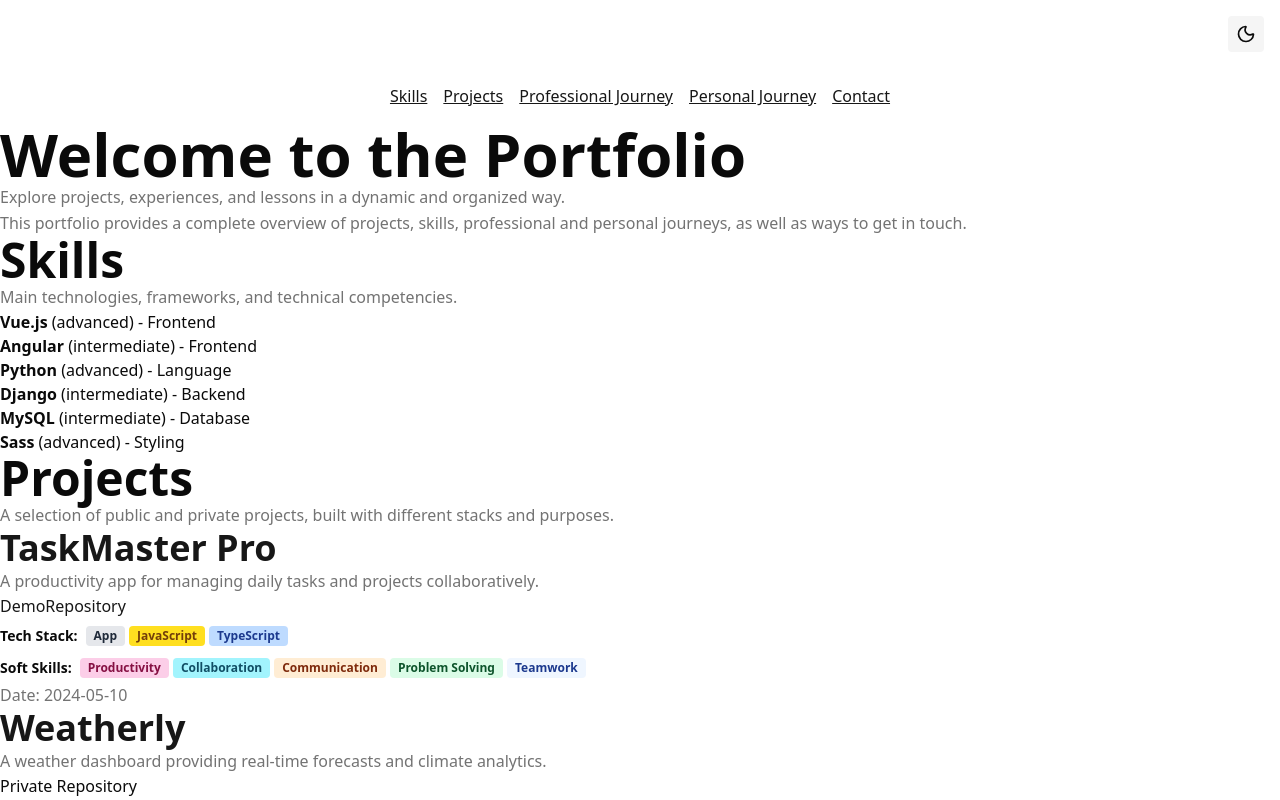
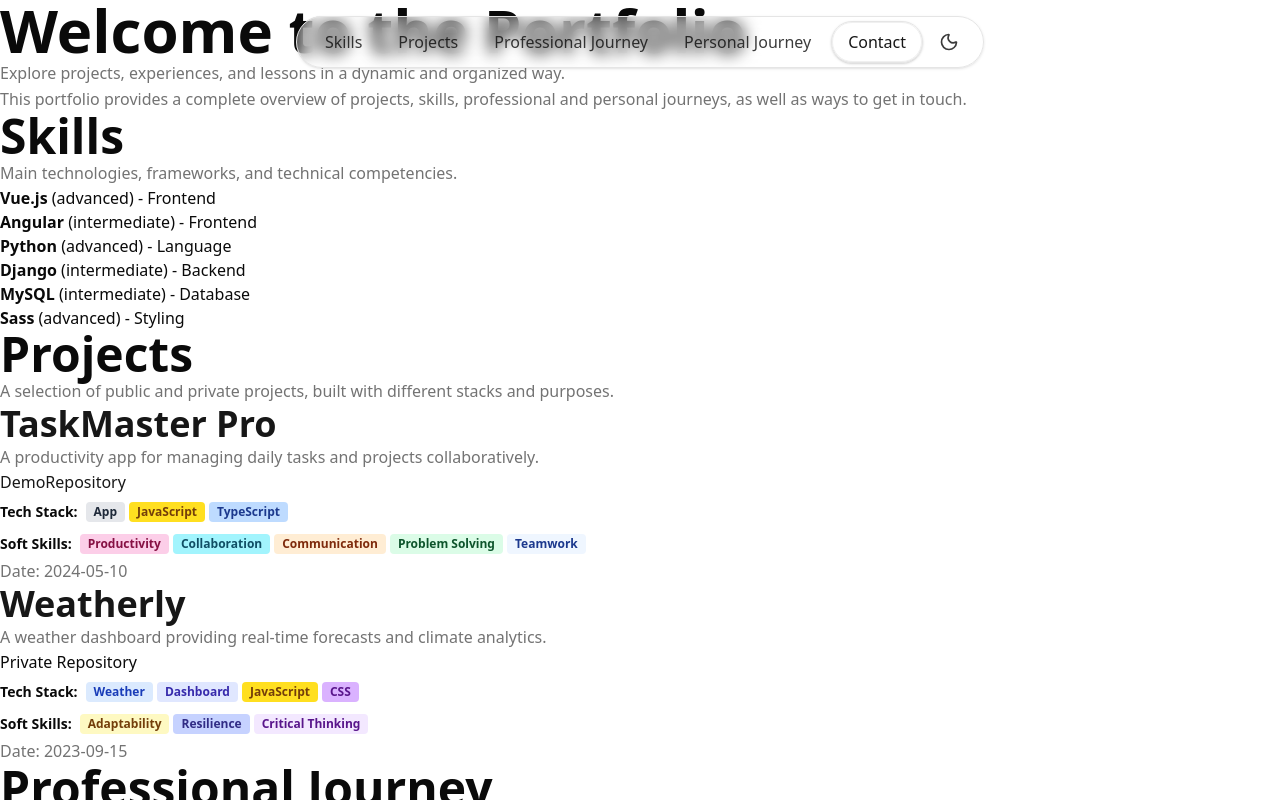
Before and after one commit to alisonbessa/my-portifolio, a Next.js app: page / in a window 1280 px wide. Shown: the top 800 px of the page. Built offline with nearby package versions, Linux system fonts and the light colour scheme.

Commit message:
feat: update Header component with framer-motion for enhanced navigation

```diff
--- a/package.json
+++ b/package.json
@@ -14,6 +14,7 @@
   "dependencies": {
     "class-variance-authority": "^0.7.1",
     "clsx": "^2.1.1",
+    "framer-motion": "^12.23.0",
     "lucide-react": "^0.523.0",
     "next": "15.3.4",
     "react": "^19.0.0",
@@ -28,6 +29,9 @@
     "@types/react-dom": "^19",
     "eslint": "^9",
     "eslint-config-next": "15.3.4",
+    "eslint-config-prettier": "^10.1.5",
+    "eslint-plugin-prettier": "^5.5.1",
+    "prettier": "^3.6.2",
     "tailwindcss": "^4",
     "tw-animate-css": "^1.3.4",
     "typescript": "^5"
--- a/src/app/components/Header.tsx
+++ b/src/app/components/Header.tsx
@@ -1,23 +1,160 @@
+'use client';
+
+import React, { useEffect, useState, useRef } from 'react';
+import { motion } from 'framer-motion';
+import { cn } from '@/lib/utils';
+import { ThemeToggle } from './ThemeToggle';
+import { Home, Code2, Briefcase, User, Mail } from 'lucide-react';
+
 const sections = [
-  { id: 'skills', label: 'Skills' },
-  { id: 'projects', label: 'Projects' },
-  { id: 'journey', label: 'Professional Journey' },
-  { id: 'personal-journey', label: 'Personal Journey' },
-  { id: 'contact', label: 'Contact' },
+  { id: 'skills', label: 'Skills', icon: Code2 },
+  { id: 'projects', label: 'Projects', icon: Briefcase },
+  { id: 'journey', label: 'Professional Journey', icon: User },
+  { id: 'personal-journey', label: 'Personal Journey', icon: Home },
+  { id: 'contact', label: 'Contact', icon: Mail },
 ];
 
 export function Header() {
+  const [active, setActive] = useState(sections[0].id);
+  const [isMobile, setIsMobile] = useState(false);
+  const sectionRefs = useRef<{ [key: string]: HTMLElement | null }>({});
+
+  useEffect(() => {
+    const handleResize = () => setIsMobile(window.innerWidth < 768);
+    handleResize();
+    window.addEventListener('resize', handleResize);
+    return () => window.removeEventListener('resize', handleResize);
+  }, []);
+
+  useEffect(() => {
+    const handleHashChange = () => {
+      const hash = window.location.hash.replace('#', '');
+      if (sections.some((s) => s.id === hash)) {
+        setActive(hash);
+      }
+    };
+    window.addEventListener('hashchange', handleHashChange);
+    handleHashChange();
+    return () => window.removeEventListener('hashchange', handleHashChange);
+  }, []);
+
+  useEffect(() => {
+    const handleScroll = () => {
+      const hash = window.location.hash.replace('#', '');
+      if (sections.some((s) => s.id === hash)) {
+        setActive(hash);
+        return;
+      }
+      for (let i = 0; i < sections.length; i++) {
+        const el = document.getElementById(sections[i].id);
+        if (el) {
+          sectionRefs.current[sections[i].id] = el;
+          const rect = el.getBoundingClientRect();
+          if (rect.top <= 80 && rect.bottom > 80) {
+            setActive(sections[i].id);
+            break;
+          }
+        }
+      }
+      if (window.innerHeight + window.scrollY >= document.body.offsetHeight - 2) {
+        setActive('contact');
+      }
+    };
+    window.addEventListener('scroll', handleScroll);
+    handleScroll();
+    return () => window.removeEventListener('scroll', handleScroll);
+  }, []);
+
   return (
-    <nav style={{ display: 'flex', gap: '1rem', justifyContent: 'center', padding: '1rem' }}>
-      {sections.map((section) => (
-        <a
-          key={section.id}
-          href={`#${section.id}`}
-          style={{ textDecoration: 'underline', cursor: 'pointer' }}
-        >
-          {section.label}
-        </a>
-      ))}
-    </nav>
+    <header
+      className={cn(
+        'fixed top-0 left-1/2 -translate-x-1/2 z-50 w-full flex justify-center pointer-events-none',
+        'pt-4',
+      )}
+      aria-label="Main navigation"
+    >
+      <motion.nav
+        layout
+        className={cn(
+          'flex items-center gap-1 px-3 py-1 rounded-full border border-border bg-white/20 backdrop-blur-sm shadow-sm pointer-events-auto',
+          'max-w-fit',
+        )}
+        role="navigation"
+      >
+        {sections.map((section) => {
+          const Icon = section.icon;
+          const isActive = active === section.id;
+          return (
+            <a
+              key={section.id}
+              href={`#${section.id}`}
+              aria-label={section.label}
+              aria-current={isActive ? 'page' : undefined}
+              tabIndex={0}
+              className={cn(
+                'relative flex items-center gap-2 px-4 py-2 font-medium outline-none transition-colors focus-visible:ring-2 focus-visible:ring-primary/60',
+                isMobile ? 'justify-center' : '',
+                isActive
+                  ? 'bg-white/40 border border-border shadow-sm dark:shadow-[0_2px_8px_0_rgba(255,255,255,0.1)] dark:bg-black/70 text-primary'
+                  : 'bg-transparent border-none shadow-none text-foreground/80 hover:text-primary',
+                'rounded-full cursor-pointer select-none',
+                !isActive && 'hover:bg-transparent',
+              )}
+              onClick={() => {
+                setActive(section.id);
+                window.location.hash = section.id;
+              }}
+            >
+              <span className="md:hidden">
+                <Icon size={20} strokeWidth={2.2} />
+              </span>
+              <span className="hidden md:inline">{section.label}</span>
+              {isActive && (
+                <motion.div
+                  layoutId="header-active"
+                  className="absolute left-0 top-0 h-full w-full bg-white/40 border border-border rounded-full shadow-sm dark:shadow-[0_2px_8px_0_rgba(255,255,255,0.08)] -z-10"
+                  initial={false}
+                  transition={{ type: 'spring', stiffness: 300, damping: 30 }}
+                  style={{ top: 0, bottom: 0 }}
+                />
+              )}
+            </a>
+          );
+        })}
+        <ThemeToggleWrapper />
+      </motion.nav>
+    </header>
   );
 }
+
+function ThemeToggleWrapper() {
+  return (
+    <div
+      className={cn(
+        'flex items-center justify-center px-2 md:px-3',
+        'bg-transparent border-none shadow-none',
+      )}
+    >
+      <ThemeToggleSimple />
+    </div>
+  );
+}
+
+function ThemeToggleSimple() {
+  const [hovered, setHovered] = useState(false);
+  return (
+    <button
+      aria-label="Alternar tema"
+      className={cn(
+        'cursor-pointer p-0 m-0 bg-transparent border-none shadow-none outline-none flex items-center justify-center',
+        hovered ? 'text-primary' : 'text-foreground/80',
+        'transition-colors focus-visible:ring-2 focus-visible:ring-primary/60',
+      )}
+      onMouseEnter={() => setHovered(true)}
+      onMouseLeave={() => setHovered(false)}
+      tabIndex={0}
+    >
+      <ThemeToggle />
+    </button>
+  );
+}
--- a/src/app/components/ThemeToggle.tsx
+++ b/src/app/components/ThemeToggle.tsx
@@ -27,7 +27,7 @@ export function ThemeToggle() {
     <button
       aria-label={`Switch to ${theme === 'light' ? 'dark' : 'light'} mode`}
       onClick={toggleTheme}
-      className="p-2 rounded focus:outline-none focus:ring transition-colors bg-muted hover:bg-accent"
+      className="bg-transparent border-none shadow-none outline-none p-0 m-0 flex items-center justify-center cursor-pointer text-foreground/80 hover:text-primary transition-colors focus-visible:ring-2 focus-visible:ring-primary/60"
     >
       {theme === 'light' ? <Moon size={20} /> : <Sun size={20} />}
     </button>
--- a/src/app/globals.css
+++ b/src/app/globals.css
@@ -169,6 +169,11 @@
     font-feature-settings: 'cv02', 'cv03', 'cv04', 'cv11';
     font-variation-settings: normal;
     tab-size: 4;
+    transition:
+      background 0.3s ease,
+      color 0.3s ease,
+      border-color 0.3s ease,
+      box-shadow 0.3s ease;
   }
 
   body {
@@ -179,6 +184,11 @@
     -moz-osx-font-smoothing: grayscale;
     -webkit-text-size-adjust: 100%;
     text-size-adjust: 100%;
+    transition:
+      background 0.3s ease,
+      color 0.3s ease,
+      border-color 0.3s ease,
+      box-shadow 0.3s ease;
   }
 
   /* Typography */
--- a/src/app/layout.tsx
+++ b/src/app/layout.tsx
@@ -1,7 +1,6 @@
 import type { Metadata } from 'next';
 import { Geist, Geist_Mono } from 'next/font/google';
 import './globals.css';
-import { ThemeToggle } from './components/ThemeToggle';
 
 const geistSans = Geist({
   variable: '--font-geist-sans',
@@ -25,12 +24,7 @@ export default function RootLayout({
 }>) {
   return (
     <html lang="en">
-      <body className={`${geistSans.variable} ${geistMono.variable} antialiased`}>
-        <header className="w-full flex justify-end p-4">
-          <ThemeToggle />
-        </header>
-        {children}
-      </body>
+      <body className={`${geistSans.variable} ${geistMono.variable} antialiased`}>{children}</body>
     </html>
   );
 }
```
Also changed, not shown: 1 other file (tests, documents, lock files or other folders).
